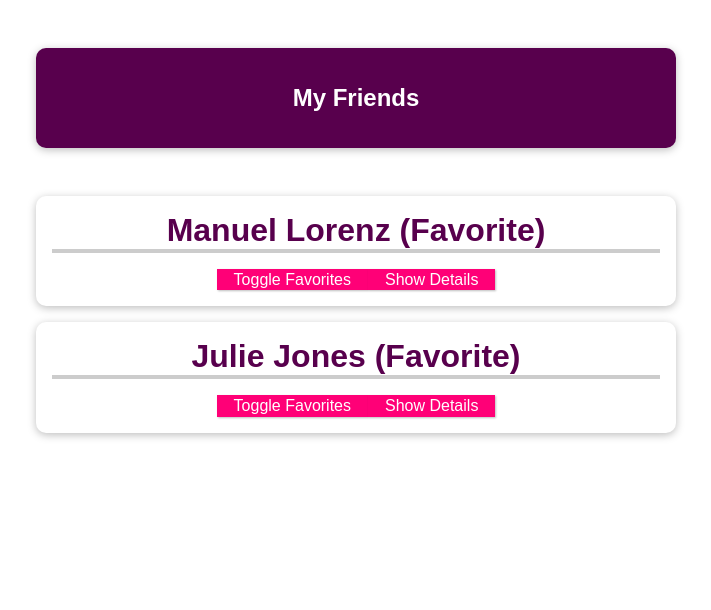
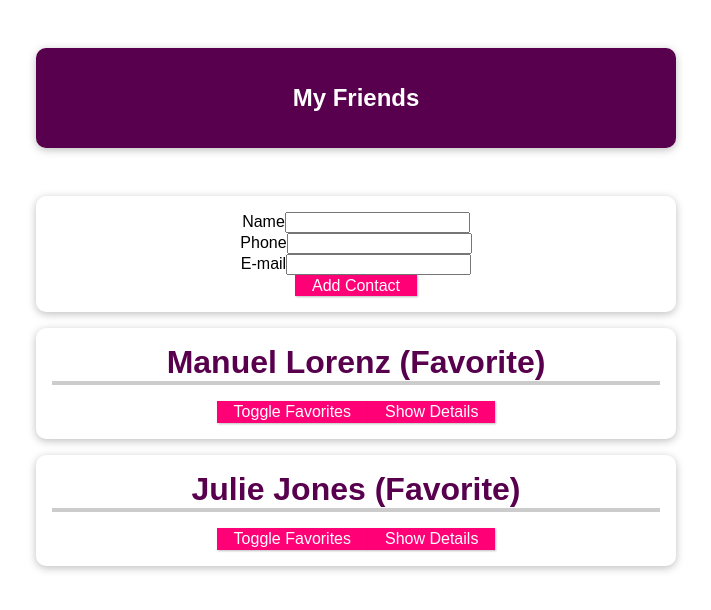
Before and after one commit to rirahetaGH/vue-complete-course-max, a Vue app in the folder cmp-communication-01-starting-setup/: page / in a window 1280 px wide. Shown: the top 610 px of the page, without its empty margins (284-995 px from the left). Built offline with nearby package versions, Linux system fonts and the light colour scheme.

Commit message:
Adding Components and connecting them

```diff
--- a/cmp-communication-01-starting-setup/src/App.vue
+++ b/cmp-communication-01-starting-setup/src/App.vue
@@ -3,6 +3,7 @@
     <header>
       <h1>My Friends</h1>
     </header>
+    <new-friend @add-contact="addContact"></new-friend>
     <ul>
       <friend-contact
         v-for="friend in friends"
@@ -19,7 +20,10 @@
 </template>
 
 <script>
+import NewFriend from "./components/NewFriend.vue";
+
 export default {
+  components: { NewFriend },
   data() {
     return {
       friends: [
@@ -46,6 +50,16 @@ export default {
         (friend) => friend.id === friendId
       );
       identifiedFriend.isFavorite = !identifiedFriend.isFavorite;
+    },
+    addContact(enteredName, enteredPhone, enteredEmail) {
+      const newFriendContact = {
+        id: new Date().toISOString(),
+        name: enteredName,
+        phone: enteredPhone,
+        email: enteredEmail,
+        isFavorite: false,
+      };
+      this.friends.push(newFriendContact);
     },
   },
 };
@@ -77,7 +91,8 @@ header {
   padding: 0;
   list-style: none;
 }
-#app li {
+#app li,
+#app form {
   box-shadow: 0 2px 8px rgba(0, 0, 0, 0.26);
   margin: 1rem auto;
   border-radius: 10px;
--- /dev/null
+++ b/cmp-communication-01-starting-setup/src/components/NewFriend.vue
@@ -0,0 +1,38 @@
+<template>
+  <form @submit.prevent="submitData">
+    <div>
+      <label>Name</label>
+      <input type="text" v-model="enteredName"/>
+    </div>
+    <div>
+      <label>Phone</label>
+      <input type="tel" v-model="enteredPhone"/>
+    </div>
+    <div>
+      <label>E-mail</label>
+      <input type="email" v-model="enteredEmail"/>
+    </div>
+    <div>
+      <button>
+        Add Contact
+      </button>
+    </div>
+  </form>
+</template>
+<script>
+    export default {
+      emits: ['add-contact'],
+      data(){
+        return {
+          enteredName : '',
+          enteredPhone : '',
+          enteredEmail : ''
+        }
+      },
+      methods: {
+        submitData(){
+          this.$emit('add-contact', this.enteredName, this.enteredPhone, this.enteredEmail)
+        }
+      }
+    };
+</script>
--- a/cmp-communication-01-starting-setup/src/main.js
+++ b/cmp-communication-01-starting-setup/src/main.js
@@ -2,9 +2,11 @@ import { createApp } from 'vue';
 
 import App from './App.vue';
 import FriendContact from './components/FriendContact.vue';
+import NewFriend from './components/NewFriend.vue';
 
 const app = createApp(App);
 
 app.component('friend-contact', FriendContact);
+app.component('new-friend', NewFriend);
 
 app.mount('#app');
```
